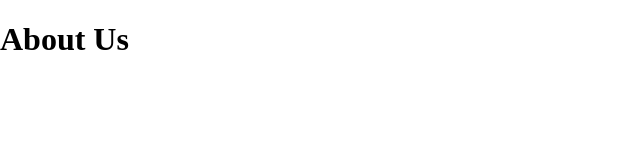
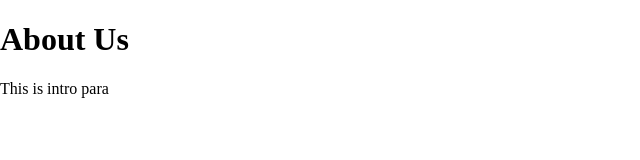
Before and after one commit to Anilroy30/learning-git, a plain HTML site: page about.html in a window 1280 px wide. Shown: the whole page, without its empty margins (0-640 px from the left). Drawn offline with Linux system fonts and the light colour scheme.

Commit message:
add intro paragraph

```diff
--- a/about.html
+++ b/about.html
@@ -8,5 +8,6 @@
 </head>
 <body>
     <h1>About Us</h1>
+    <p>This is intro para</p>
 </body>
 </html>
```
